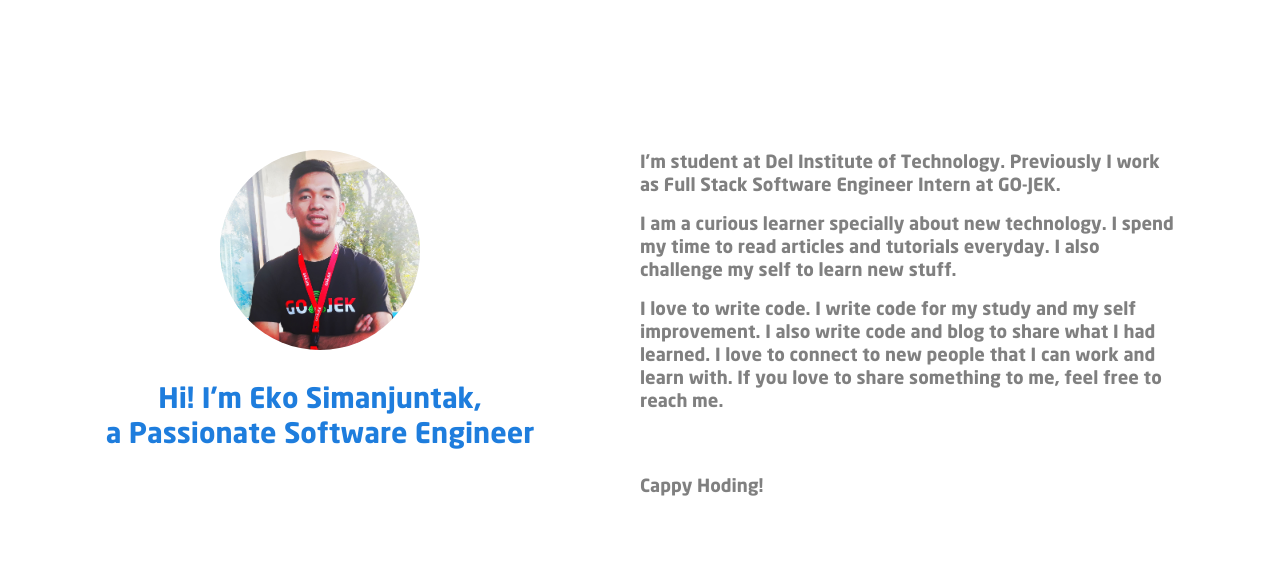
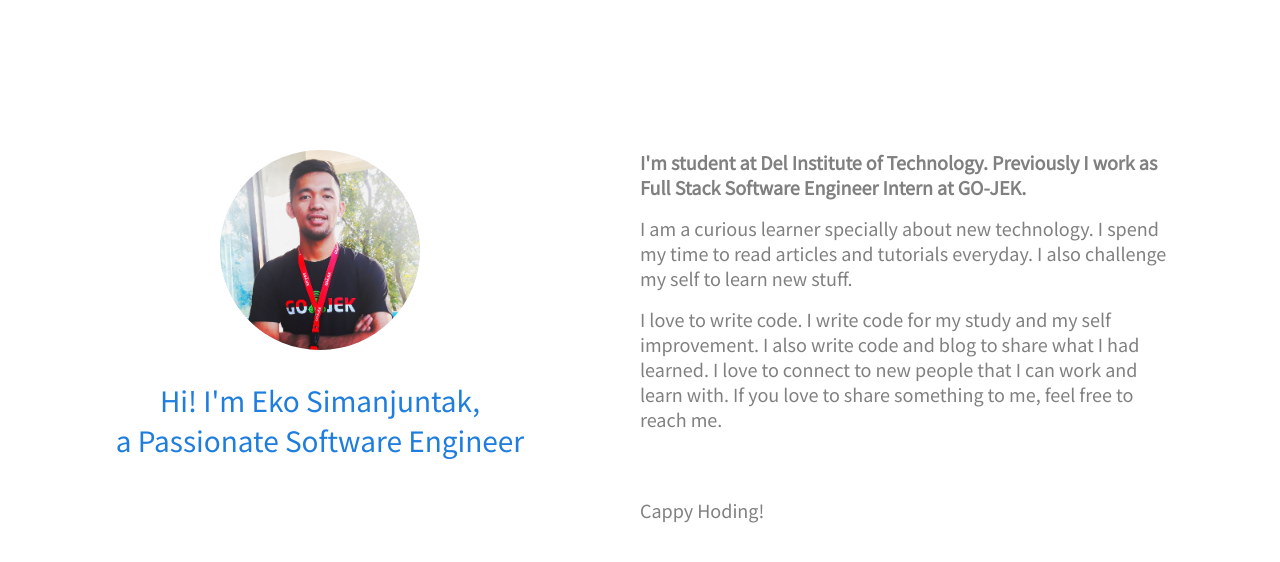
Before and after one commit to ecojuntak/ecojuntak.github.io, a Vue app: page /#/ in a window 1280 px wide. Shown: the top 562 px of the page. Built offline with nearby package versions, Linux system fonts and the light colour scheme; some icons are missing.

Commit message:
change font

```diff
--- a/index.html
+++ b/index.html
@@ -8,6 +8,7 @@
 
   <!-- Global site tag (gtag.js) - Google Analytics -->
   <script async src="https://www.googletagmanager.com/gtag/js?id=UA-127053617-1"></script>
+  <link href="https://fonts.googleapis.com/css?family=Noto+Sans+KR" rel="stylesheet">
   <script>
     window.dataLayer = window.dataLayer || [];
     function gtag() { dataLayer.push(arguments); }
--- a/src/components/Description.vue
+++ b/src/components/Description.vue
@@ -31,8 +31,8 @@
 p {
   color: grey;
   font-size: 18px;
-  font-family: neoSansBold;
-  /* line-height: 20px; */
+  font-family: 'Noto Sans KR', sans-serif;
+  line-height: 25px;
   text-overflow: unset;
   text-align: left;
 }
--- a/src/components/Profile.vue
+++ b/src/components/Profile.vue
@@ -67,15 +67,10 @@
   font-weight: normal;
 }
 
-@font-face {
-    font-family: neoSansBold;
-    src: url("../assets/fonts/neo_sans_bold.ttf") format("truetype");
-}
-
 .header-text {
   color: #1e7ddd;
   margin: 30px;
-  font-family: neoSansBold;
+  font-family: 'Noto Sans KR', sans-serif;
 }
 
 ul {
```
Also changed, not shown: 11 other files (tests, documents, lock files or other folders).
